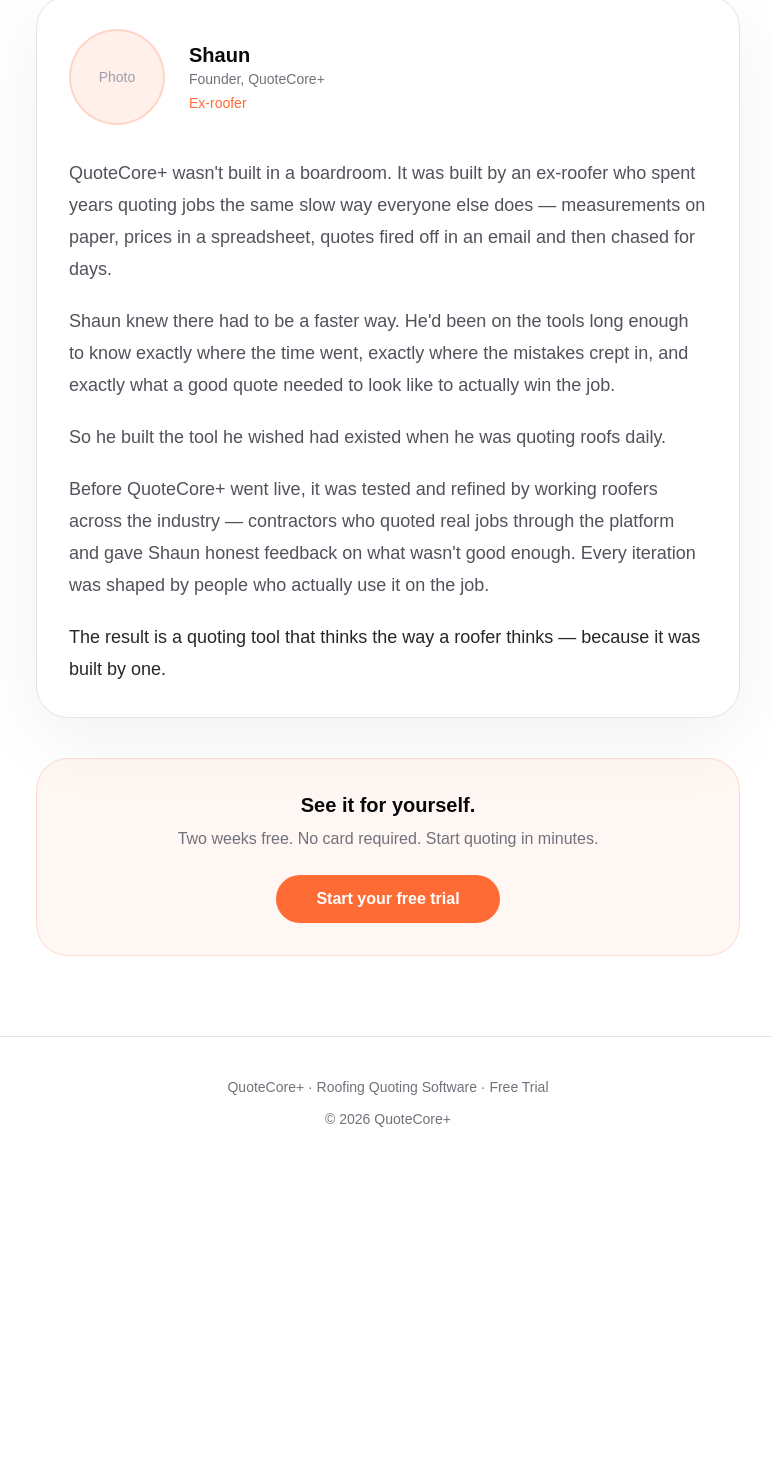
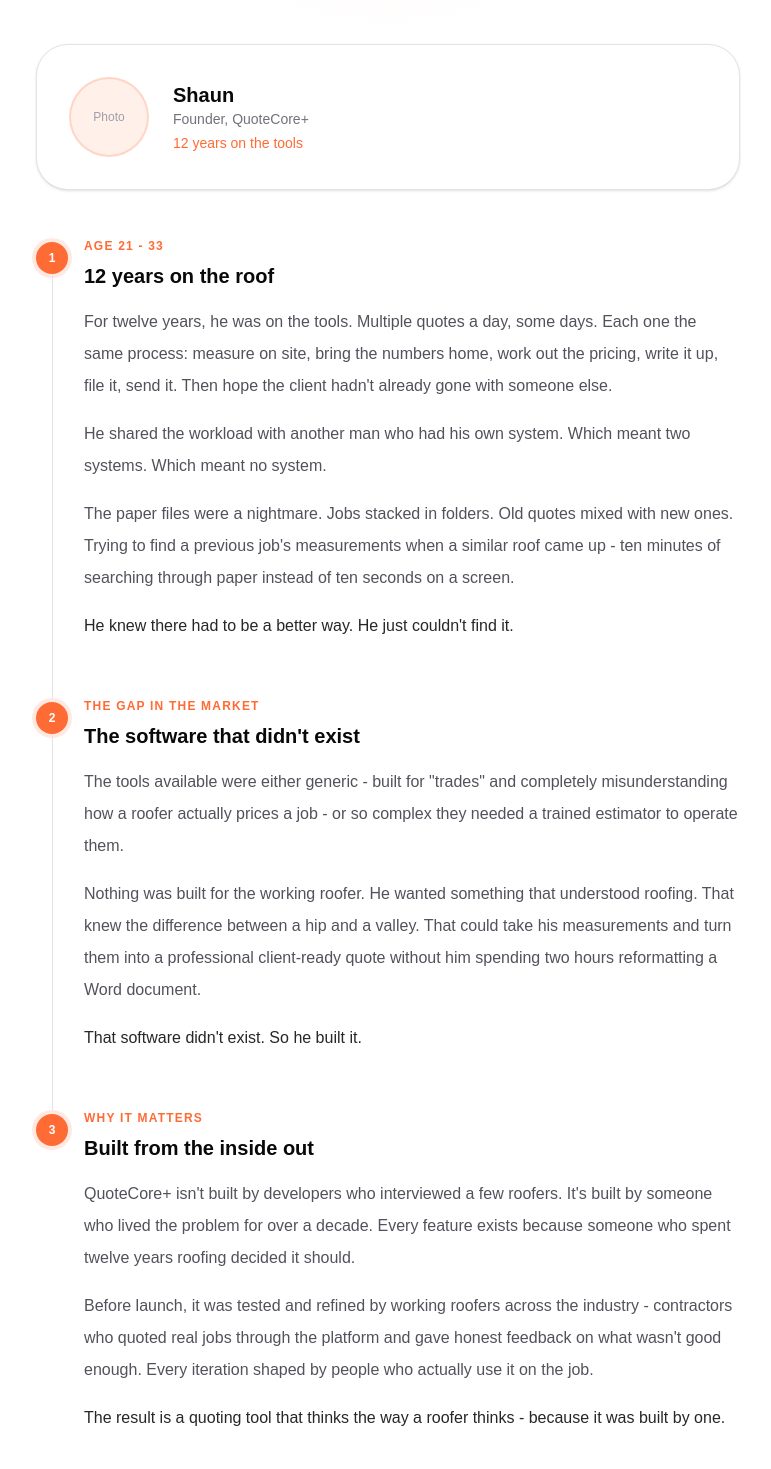
Before and after one commit to barrytheai/quotecore, a Next.js app: page /about in a window 1280 px wide. Shown: the part 321-1790 px from the top of the page, without its empty margins (252-1023 px from the left). Before the commit the page ends 1490 px from the top, so only its background shows below. Built offline with nearby package versions, Linux system fonts and the light colour scheme.

Commit message:
feat: about page - Shaun's story as 3-stop journey timeline

```diff
--- a/app/about/page.tsx
+++ b/app/about/page.tsx
@@ -2,7 +2,7 @@
 
 export const metadata: Metadata = {
   title: "About | QuoteCore+",
-  description: "QuoteCore+ was built by an ex-roofer who got sick of quoting jobs the hard way. Meet Shaun and the story behind the software.",
+  description: "QuoteCore+ was built by an ex-roofer who spent 12 years quoting jobs the hard way. Meet Shaun and the story behind the software.",
 };
 
 export default function AboutPage() {
@@ -16,7 +16,7 @@
               <img src="/MainQCP.png" alt="QuoteCore+" className="h-10 w-auto" />
             </a>
             <div className="flex items-center gap-3">
-              <a href="/" className="inline-flex min-h-11 items-center justify-center rounded-full border border-zinc-200 bg-white px-5 py-2.5 text-sm font-medium text-zinc-700 hover:bg-zinc-50 transition-colors">
+              <a href="/" className="inline-flex min-h-11 items-center justify-center rounded-full border border-zinc-200 bg-white px-5 py-2.5 text-sm font-medium text-zinc-700 transition-colors hover:bg-zinc-50">
                 Back to homepage
               </a>
               <a
@@ -35,44 +35,75 @@
           <div className="relative mx-auto max-w-3xl px-6 lg:px-8">
             <p className="text-sm font-medium text-[#FF6B35]">About QuoteCore+</p>
             <h1 className="mt-3 text-4xl font-semibold tracking-tight sm:text-5xl">
-              Built by someone who's been there.
+              He spent 12 years quoting roofs the hard way. Then he built QuoteCore+.
             </h1>
           </div>
         </section>
 
-        {/* Founder section */}
-        <section className="mx-auto max-w-3xl px-6 pb-20 lg:px-8">
-          <div className="rounded-[2rem] border border-zinc-200 bg-white p-8 shadow-[0_20px_80px_rgba(0,0,0,0.06)]">
-            {/* Photo placeholder */}
-            <div className="mb-8 flex items-center gap-6">
-              <div className="flex h-24 w-24 shrink-0 items-center justify-center rounded-full bg-[#FF6B35]/10 border-2 border-[#FF6B35]/20 text-sm text-zinc-400">
-                {/* Replace with: <img src="/shaun.jpg" alt="Shaun" className="h-24 w-24 rounded-full object-cover" /> */}
-                Photo
-              </div>
-              <div>
-                <p className="text-xl font-semibold">Shaun</p>
-                <p className="text-sm text-zinc-500">Founder, QuoteCore+</p>
-                <p className="mt-1 text-sm text-[#FF6B35]">Ex-roofer</p>
+        {/* Story */}
+        <section className="mx-auto max-w-3xl px-6 pb-24 lg:px-8">
+
+          {/* Founder card */}
+          <div className="flex items-center gap-6 rounded-[2rem] border border-zinc-200 bg-white p-8 shadow-sm">
+            <div className="flex h-20 w-20 shrink-0 items-center justify-center rounded-full border-2 border-[#FF6B35]/20 bg-[#FF6B35]/10 text-xs text-zinc-400">
+              {/* Replace with: <img src="/shaun.jpg" alt="Shaun" className="h-20 w-20 rounded-full object-cover" /> */}
+              Photo
+            </div>
+            <div>
+              <p className="text-xl font-semibold">Shaun</p>
+              <p className="text-sm text-zinc-500">Founder, QuoteCore+</p>
+              <p className="mt-1 text-sm font-medium text-[#FF6B35]">12 years on the tools</p>
+            </div>
+          </div>
+
+          {/* Timeline */}
+          <div className="mt-12">
+
+            {/* Stop 1 */}
+            <div className="relative pl-12">
+              <div className="absolute left-0 top-1 flex h-8 w-8 items-center justify-center rounded-full bg-[#FF6B35] text-xs font-bold text-white shadow-[0_0_0_4px_rgba(255,107,53,0.15)]">1</div>
+              <div className="absolute bottom-0 left-4 top-9 w-px bg-zinc-200" />
+              <div className="pb-14">
+                <p className="text-xs font-semibold uppercase tracking-widest text-[#FF6B35]">Age 21 - 33</p>
+                <h3 className="mt-2 text-xl font-semibold">12 years on the roof</h3>
+                <div className="mt-4 space-y-4 leading-8 text-zinc-600">
+                  <p>For twelve years, he was on the tools. Multiple quotes a day, some days. Each one the same process: measure on site, bring the numbers home, work out the pricing, write it up, file it, send it. Then hope the client hadn't already gone with someone else.</p>
+                  <p>He shared the workload with another man who had his own system. Which meant two systems. Which meant no system.</p>
+                  <p>The paper files were a nightmare. Jobs stacked in folders. Old quotes mixed with new ones. Trying to find a previous job's measurements when a similar roof came up - ten minutes of searching through paper instead of ten seconds on a screen.</p>
+                  <p className="font-medium text-zinc-800">He knew there had to be a better way. He just couldn't find it.</p>
+                </div>
               </div>
             </div>
 
-            <div className="space-y-5 text-lg leading-8 text-zinc-600">
-              <p>
-                QuoteCore+ wasn't built in a boardroom. It was built by an ex-roofer who spent years quoting jobs the same slow way everyone else does — measurements on paper, prices in a spreadsheet, quotes fired off in an email and then chased for days.
-              </p>
-              <p>
-                Shaun knew there had to be a faster way. He'd been on the tools long enough to know exactly where the time went, exactly where the mistakes crept in, and exactly what a good quote needed to look like to actually win the job.
-              </p>
-              <p>
-                So he built the tool he wished had existed when he was quoting roofs daily.
-              </p>
-              <p>
-                Before QuoteCore+ went live, it was tested and refined by working roofers across the industry — contractors who quoted real jobs through the platform and gave Shaun honest feedback on what wasn't good enough. Every iteration was shaped by people who actually use it on the job.
-              </p>
-              <p className="font-medium text-zinc-800">
-                The result is a quoting tool that thinks the way a roofer thinks — because it was built by one.
-              </p>
+            {/* Stop 2 */}
+            <div className="relative pl-12">
+              <div className="absolute left-0 top-1 flex h-8 w-8 items-center justify-center rounded-full bg-[#FF6B35] text-xs font-bold text-white shadow-[0_0_0_4px_rgba(255,107,53,0.15)]">2</div>
+              <div className="absolute bottom-0 left-4 top-9 w-px bg-zinc-200" />
+              <div className="pb-14">
+                <p className="text-xs font-semibold uppercase tracking-widest text-[#FF6B35]">The gap in the market</p>
+                <h3 className="mt-2 text-xl font-semibold">The software that didn't exist</h3>
+                <div className="mt-4 space-y-4 leading-8 text-zinc-600">
+                  <p>The tools available were either generic - built for "trades" and completely misunderstanding how a roofer actually prices a job - or so complex they needed a trained estimator to operate them.</p>
+                  <p>Nothing was built for the working roofer. He wanted something that understood roofing. That knew the difference between a hip and a valley. That could take his measurements and turn them into a professional client-ready quote without him spending two hours reformatting a Word document.</p>
+                  <p className="font-medium text-zinc-800">That software didn't exist. So he built it.</p>
+                </div>
+              </div>
             </div>
+
+            {/* Stop 3 */}
+            <div className="relative pl-12">
+              <div className="absolute left-0 top-1 flex h-8 w-8 items-center justify-center rounded-full bg-[#FF6B35] text-xs font-bold text-white shadow-[0_0_0_4px_rgba(255,107,53,0.15)]">3</div>
+              <div className="pb-6">
+                <p className="text-xs font-semibold uppercase tracking-widest text-[#FF6B35]">Why it matters</p>
+                <h3 className="mt-2 text-xl font-semibold">Built from the inside out</h3>
+                <div className="mt-4 space-y-4 leading-8 text-zinc-600">
+                  <p>QuoteCore+ isn't built by developers who interviewed a few roofers. It's built by someone who lived the problem for over a decade. Every feature exists because someone who spent twelve years roofing decided it should.</p>
+                  <p>Before launch, it was tested and refined by working roofers across the industry - contractors who quoted real jobs through the platform and gave honest feedback on what wasn't good enough. Every iteration shaped by people who actually use it on the job.</p>
+                  <p className="font-medium text-zinc-800">The result is a quoting tool that thinks the way a roofer thinks - because it was built by one.</p>
+                </div>
+              </div>
+            </div>
+
           </div>
 
           {/* CTA */}
```
